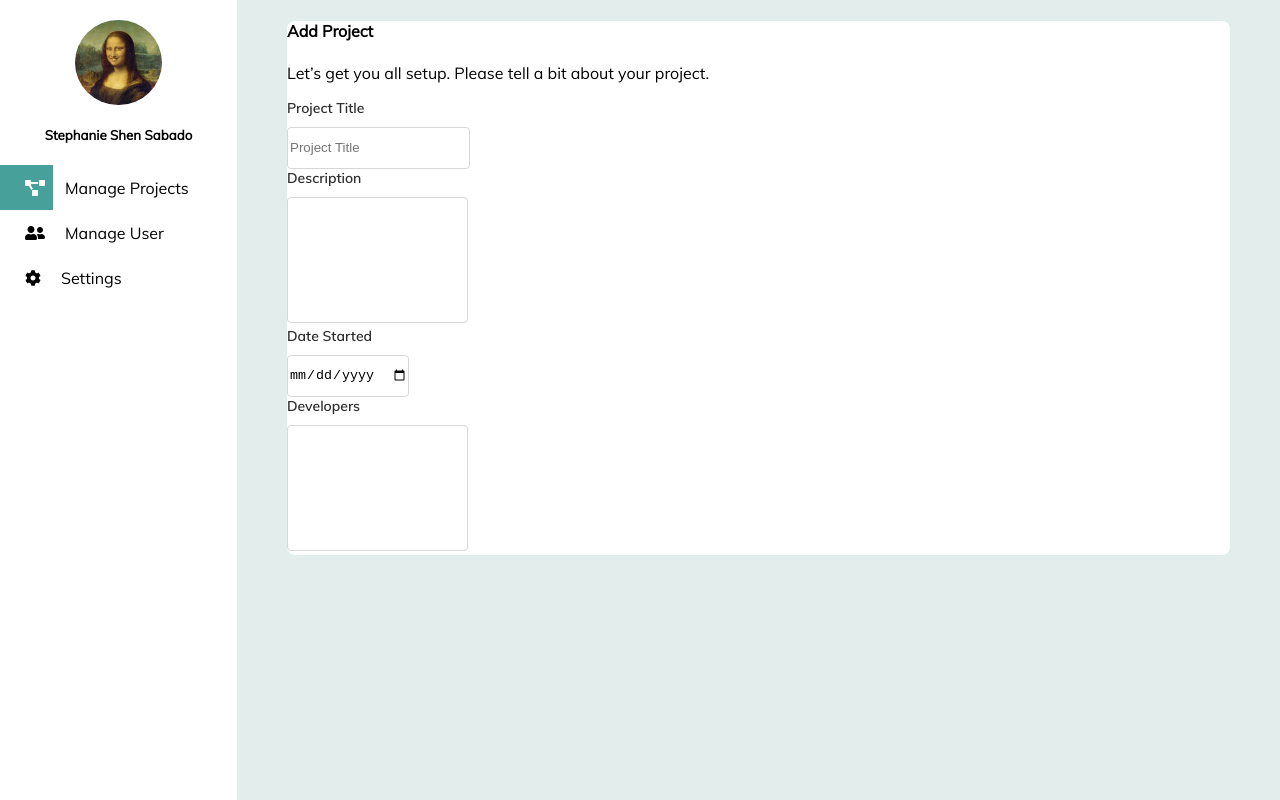
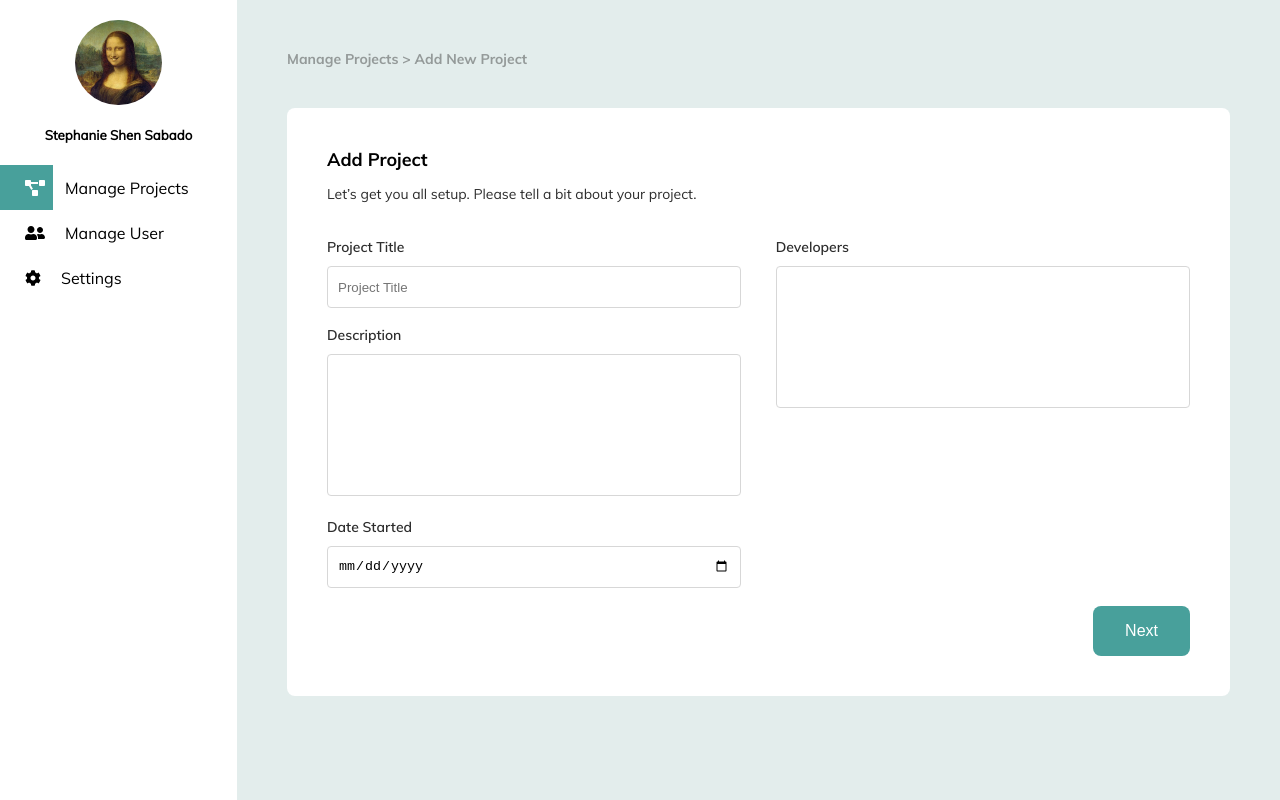
Before and after one commit to stephanieshen/redux-practice, a React (Create React App) app: page /manage-projects/add in a window 1280 px wide. Built offline with nearby package versions, Linux system fonts and the light colour scheme.

Commit message:
wip: add project form

```diff
--- a/src/components/FormField/Datepicker/Datepicker.module.scss
+++ b/src/components/FormField/Datepicker/Datepicker.module.scss
@@ -3,6 +3,8 @@
     box-sizing: border-box;
     border-radius: 4px;
     height: 42px;
+    width: 100%;
+    padding: 0 10px;
 
     &:focus {
         outline: none;
--- a/src/components/FormField/FormField.module.scss
+++ b/src/components/FormField/FormField.module.scss
@@ -5,3 +5,7 @@
     display: block;
     font-family: 'Mulish-SemiBold';
 }
+
+.FieldWrapper {
+    margin-bottom: 18px;
+}
--- a/src/components/FormField/FormField.tsx
+++ b/src/components/FormField/FormField.tsx
@@ -21,7 +21,7 @@ const FormField = (props) => {
     return (
         <div>
             <label className={styles.Label}>{props.label}</label>
-            <div>
+            <div className={styles.FieldWrapper}>
                 {field(props.type)}
             </div>
         </div>
--- a/src/components/FormField/InputText/InputText.module.scss
+++ b/src/components/FormField/InputText/InputText.module.scss
@@ -3,6 +3,8 @@
     box-sizing: border-box;
     border-radius: 4px;
     height: 42px;
+    width: 100%;
+    padding: 0 10px;
 
     &:focus {
         outline: none;
--- a/src/components/FormField/Textarea/Textarea.module.scss
+++ b/src/components/FormField/Textarea/Textarea.module.scss
@@ -3,6 +3,8 @@
     box-sizing: border-box;
     border-radius: 4px;
     resize: none;
+    width: 100%;
+    padding: 10px;
 
     &:focus {
         outline: none;
--- a/src/pages/ManageProjects/AddProject/AddProject.module.scss
+++ b/src/pages/ManageProjects/AddProject/AddProject.module.scss
@@ -1,4 +1,39 @@
-.AddProject {
+.AddProjectCard {
     background-color: #fff;
     border-radius: 8px;
+    padding: 40px;
+
+    h4 {
+        margin: 0;
+        font-size: 18px;
+        font-family: 'Mulish-Bold';
+    }
+
+    p {
+        font-size: 14px;
+        color: #2D2D2D;
+    }
 }
+
+.FormWrapper {
+    margin-top: 35px;
+    display: flex;
+    justify-content: space-between;
+}
+
+.FormCol {
+    width: 48%;
+}
+
+.ButtonWrapper {
+    display: flex;
+    justify-content: flex-end;
+    align-items: center;
+}
+
+.PageLocation {
+    color: rgba(45, 45, 45, 0.43);
+    font-family: 'Mulish-Bold';
+    font-size: 14px;
+    margin: 50px 0 40px;
+}
--- a/src/pages/ManageProjects/AddProject/AddProject.tsx
+++ b/src/pages/ManageProjects/AddProject/AddProject.tsx
@@ -1,21 +1,32 @@
+import Button from '../../../components/Button/Button';
 import FormField from '../../../components/FormField/FormField';
 import styles from './AddProject.module.scss';
 
 const AddProject = () => {
     return (
         <div className={styles.AddProject}>
+            <p className={styles.PageLocation}>Manage Projects &#x3e; Add New Project</p>
+
+            <div className={styles.AddProjectCard}>
                 <h4>Add Project</h4>
                 <p>Let’s get you all setup. Please tell a bit about your project.</p>
 
-            <div>
-                <div>
+                <div className={styles.FormWrapper}>
+                    <div className={styles.FormCol}>
                         <FormField type="text" label="Project Title" />
                         <FormField type="textarea" label="Description" />
                         <FormField type="date" label="Date Started" />
                     </div>
 
-                <div>
+                    <div className={styles.FormCol}>
                         <FormField type="textarea" label="Developers" />
+                    </div>
+                </div>
+
+                <div className={styles.ButtonWrapper}>
+                    <Button type="button" classes={['Primary']}>
+                        Next
+                    </Button>
                 </div>
             </div>
         </div>
```
Lines whose indentation alone changed are shown as unchanged.
